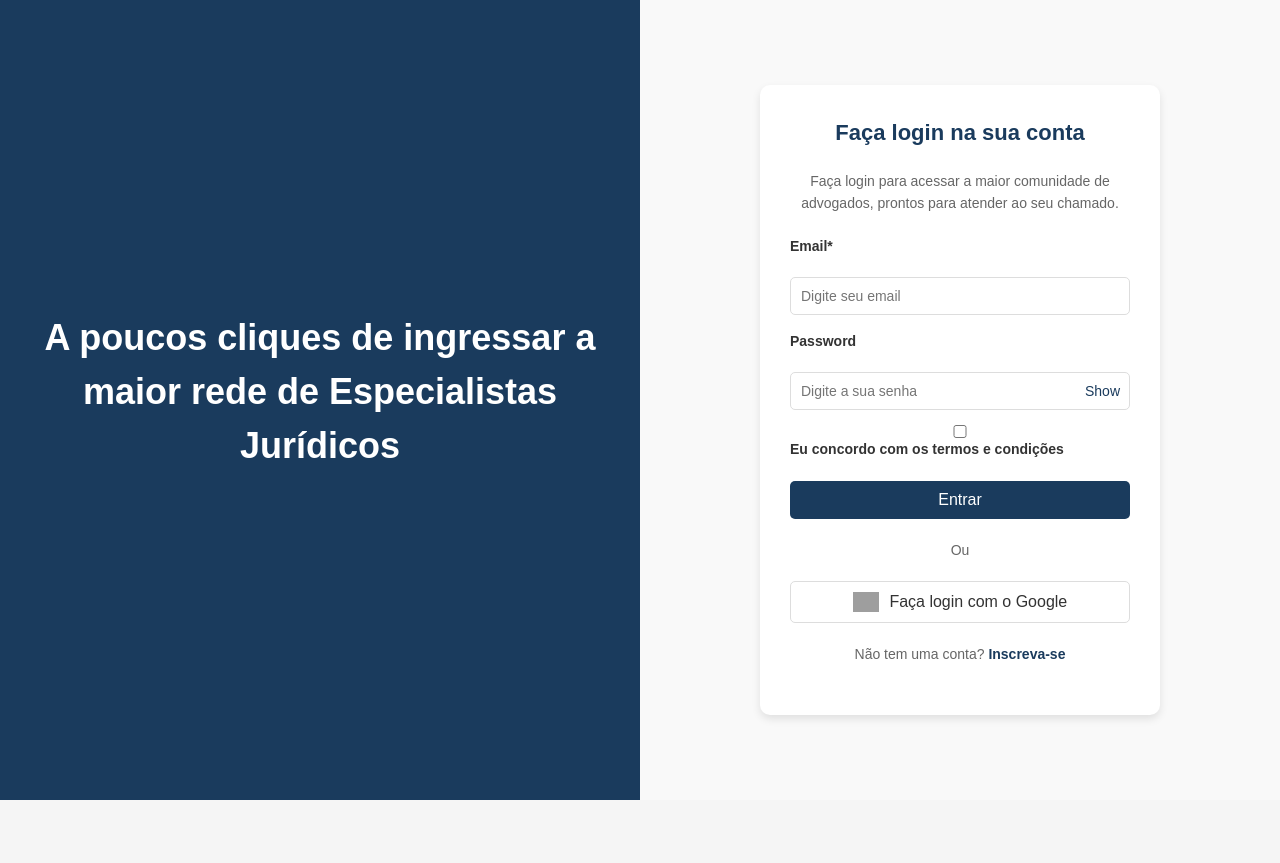
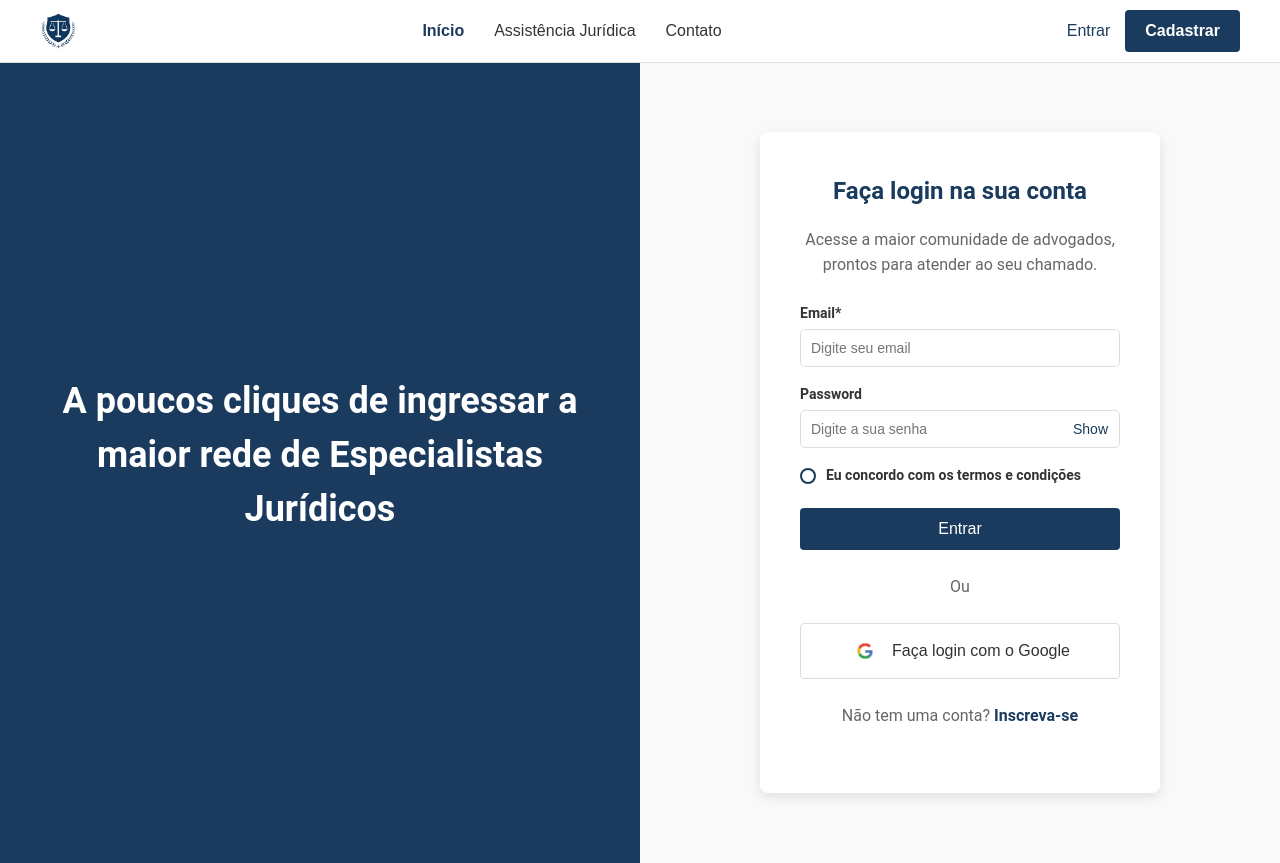
Before and after one commit to coqzieiro/site-coleta-reciclagem, a React (Vite) app in the folder frontend/: page /login in a window 1280 px wide. Before the commit the page ends 800 px from the top, so only its background shows below. Built offline with nearby package versions, Linux system fonts and the light colour scheme; grey boxes are pictures that could not be loaded.

Commit message:
terminando login

```diff
--- a/frontend/src/pages/Login.jsx
+++ b/frontend/src/pages/Login.jsx
@@ -1,9 +1,13 @@
 import React from "react";
 import "../styles/Login.css";
 import "../styles/Main.css";
+import google from "../images/google-icon.png";
+import Header from "../components/Header";
 
 const Login = () => {
   return (
+    <div>
+      <Header />
       <div className="login-container">
         <div className="login-left">
           <div className="login-quote">
@@ -13,27 +17,36 @@ const Login = () => {
         <div className="login-right">
           <div className="login-form-container">
             <h2>Faça login na sua conta</h2>
-          <p>Faça login para acessar a maior comunidade de advogados, prontos para atender ao seu chamado.</p>
+            <p>Acesse a maior comunidade de advogados, prontos para atender ao seu chamado.</p>
             <form>
+              <div className="form-group">
                 <label>Email*</label>
                 <input type="email" placeholder="Digite seu email" required />
+              </div>
+              <div className="form-group">
                 <label>Password</label>
                 <div className="password-input">
                   <input type="password" placeholder="Digite a sua senha" required />
                   <button type="button" className="show-password">Show</button>
                 </div>
-            <label>
-              <input type="checkbox" /> Eu concordo com os termos e condições
+              </div>
+              <div className="form-group">
+                <label className="checkbox-label">
+                  <input type="checkbox" className="styled-checkbox" />
+                  <span className="custom-checkbox"></span>
+                  Eu concordo com os termos e condições
                 </label>
+              </div>
               <button type="submit" className="login-button">Entrar</button>
             </form>
             <div className="login-divider">Ou</div>
             <button className="google-login">
-            <img src="/path/to/google-icon.png" alt="Google Icon" /> Faça login com o Google
+              <img src={google} alt="Google icon" className="icon" /> Faça login com o Google
             </button>
             <p className="signup-link">
-            Não tem uma conta? <a href="#">Inscreva-se</a>
+              Não tem uma conta? <a href="/cadastro">Inscreva-se</a>
             </p>
+          </div>
         </div>
       </div>
     </div>
--- a/frontend/src/styles/Login.css
+++ b/frontend/src/styles/Login.css
@@ -1,75 +1,74 @@
 .login-container {
     display: flex;
     height: 100vh;
-    font-family: Arial, sans-serif;
+    font-family: 'Roboto', Arial, sans-serif;
 }
 
 .login-left {
     flex: 1;
-    background-color: #1a3b5d;
-    color: white;
+    background-color: #1A3B5D;
+    color: #FFFFFF;
     display: flex;
     justify-content: center;
     align-items: center;
-    padding: 20px;
+    padding: 40px;
 }
 
 .login-quote {
-    font-size: 24px;
+    font-size: 32px;
+    font-weight: bold;
     line-height: 1.5;
     text-align: center;
 }
 
 .login-right {
     flex: 1;
-    background-color: #f9f9f9;
+    background-color: #F9F9F9;
     display: flex;
     justify-content: center;
     align-items: center;
-    padding: 20px;
+    padding: 40px;
 }
 
 .login-form-container {
     width: 100%;
     max-width: 400px;
-    background-color: white;
-    padding: 30px;
-    border-radius: 10px;
-    box-shadow: 0px 4px 8px rgba(0, 0, 0, 0.1);
+    background-color: #FFFFFF;
+    padding: 40px;
+    border-radius: 8px;
+    box-shadow: 0px 4px 12px rgba(0, 0, 0, 0.1);
     text-align: center;
 }
 
 .login-form-container h2 {
-    font-size: 22px;
-    color: #1a3b5d;
-    margin-bottom: 20px;
+    font-size: 24px;
+    color: #1A3B5D;
+    margin-bottom: 16px;
 }
 
 .login-form-container p {
-    font-size: 14px;
-    color: #666;
-    margin-bottom: 20px;
+    font-size: 16px;
+    color: #666666;
+    margin-bottom: 24px;
 }
 
-.login-form-container form {
-    display: flex;
-    flex-direction: column;
-    gap: 15px;
+.form-group {
+    text-align: left;
+    margin-bottom: 16px;
 }
 
-.login-form-container form label {
-    text-align: left;
+.form-group label {
     font-size: 14px;
-    color: #333;
-    margin-bottom: 5px;
+    color: #333333;
+    margin-bottom: 8px;
 }
 
-.login-form-container form input {
+.form-group input {
     width: 100%;
-    padding: 10px;
-    font-size: 14px;
-    border: 1px solid #ddd;
-    border-radius: 5px;
+    padding: 12px;
+    font-size: 16px;
+    border: 1px solid #DDDDDD;
+    border-radius: 4px;
 }
 
 .password-input {
@@ -82,35 +81,35 @@
 .password-input button {
     background: none;
     border: none;
-    color: #1a3b5d;
+    color: #1A3B5D;
     font-size: 14px;
     cursor: pointer;
     position: absolute;
-    right: 10px;
+    right: 12px;
     top: 50%;
     transform: translateY(-50%);
 }
 
-.login-form-container form .login-button {
+.login-button {
     width: 100%;
-    padding: 10px 15px;
+    padding: 12px;
     font-size: 16px;
-    color: white;
-    background-color: #1a3b5d;
+    color: #FFFFFF;
+    background-color: #1A3B5D;
     border: none;
-    border-radius: 5px;
+    border-radius: 4px;
     cursor: pointer;
     transition: background-color 0.3s;
 }
 
-.login-form-container form .login-button:hover {
-    background-color: #16496f;
+.login-button:hover {
+    background-color: #16496F;
 }
 
 .login-divider {
-    margin: 20px 0;
-    font-size: 14px;
-    color: #666;
+    margin: 24px 0;
+    font-size: 16px;
+    color: #666666;
 }
 
 .google-login {
@@ -118,33 +117,34 @@
     align-items: center;
     justify-content: center;
     width: 100%;
-    padding: 10px;
+    padding: 12px;
     font-size: 16px;
-    color: #333;
-    background-color: #fff;
-    border: 1px solid #ddd;
-    border-radius: 5px;
+    color: #333333;
+    background-color: #FFFFFF;
+    border: 1px solid #DDDDDD;
+    border-radius: 4px;
     cursor: pointer;
     transition: background-color 0.3s;
 }
 
 .google-login img {
-    margin-right: 10px;
-    height: 20px;
+    margin-right: 12px;
+    height: 30px;
+    width: 30px;
 }
 
 .google-login:hover {
-    background-color: #f0f0f0;
+    background-color: #F0F0F0;
 }
 
 .signup-link {
-    margin-top: 20px;
-    font-size: 14px;
-    color: #666;
+    margin-top: 24px;
+    font-size: 16px;
+    color: #666666;
 }
 
 .signup-link a {
-    color: #1a3b5d;
+    color: #1A3B5D;
     text-decoration: none;
     font-weight: bold;
 }
@@ -152,3 +152,36 @@
 .signup-link a:hover {
     text-decoration: underline;
 }
+
+.checkbox-label {
+    display: flex;
+    align-items: center;
+    font-size: 14px;
+    color: #333;
+    cursor: pointer;
+    gap: 10px;
+}
+
+.styled-checkbox {
+    display: none;
+}
+
+.custom-checkbox {
+    width: 16px;
+    height: 16px;
+    border: 2px solid #1a3b5d;
+    border-radius: 50%;
+    background-color: white;
+    display: inline-block;
+    position: relative;
+    transition: background-color 0.2s, border-color 0.2s;
+}
+
+.styled-checkbox:checked + .custom-checkbox {
+    background-color: #1a3b5d;
+    border-color: #1a3b5d;
+}
+
+.checkbox-label span {
+    vertical-align: middle;
+}
```
Also changed, not shown: frontend/src/images/google-icon.png (added). Lines whose indentation alone changed are shown as unchanged.
